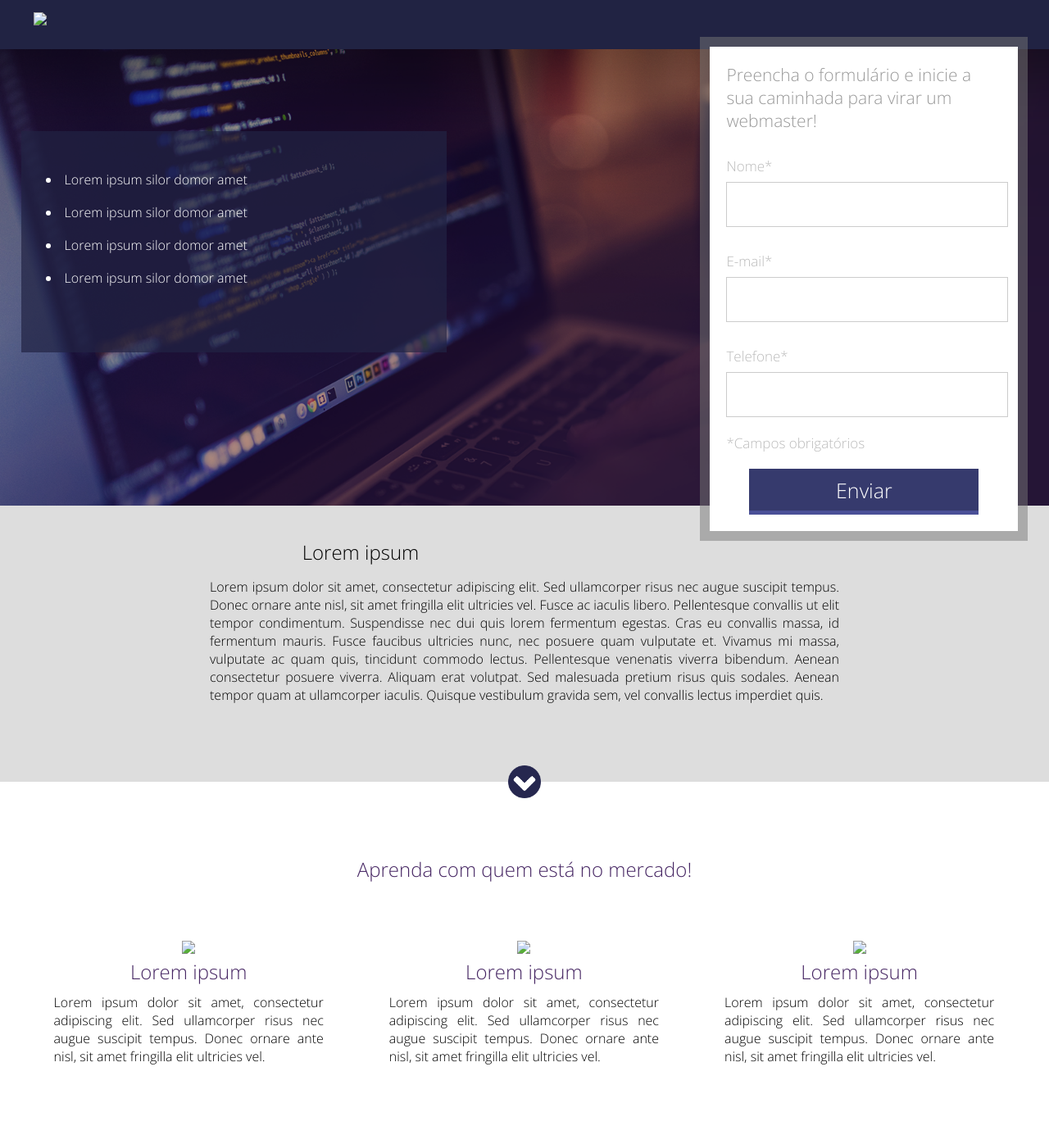
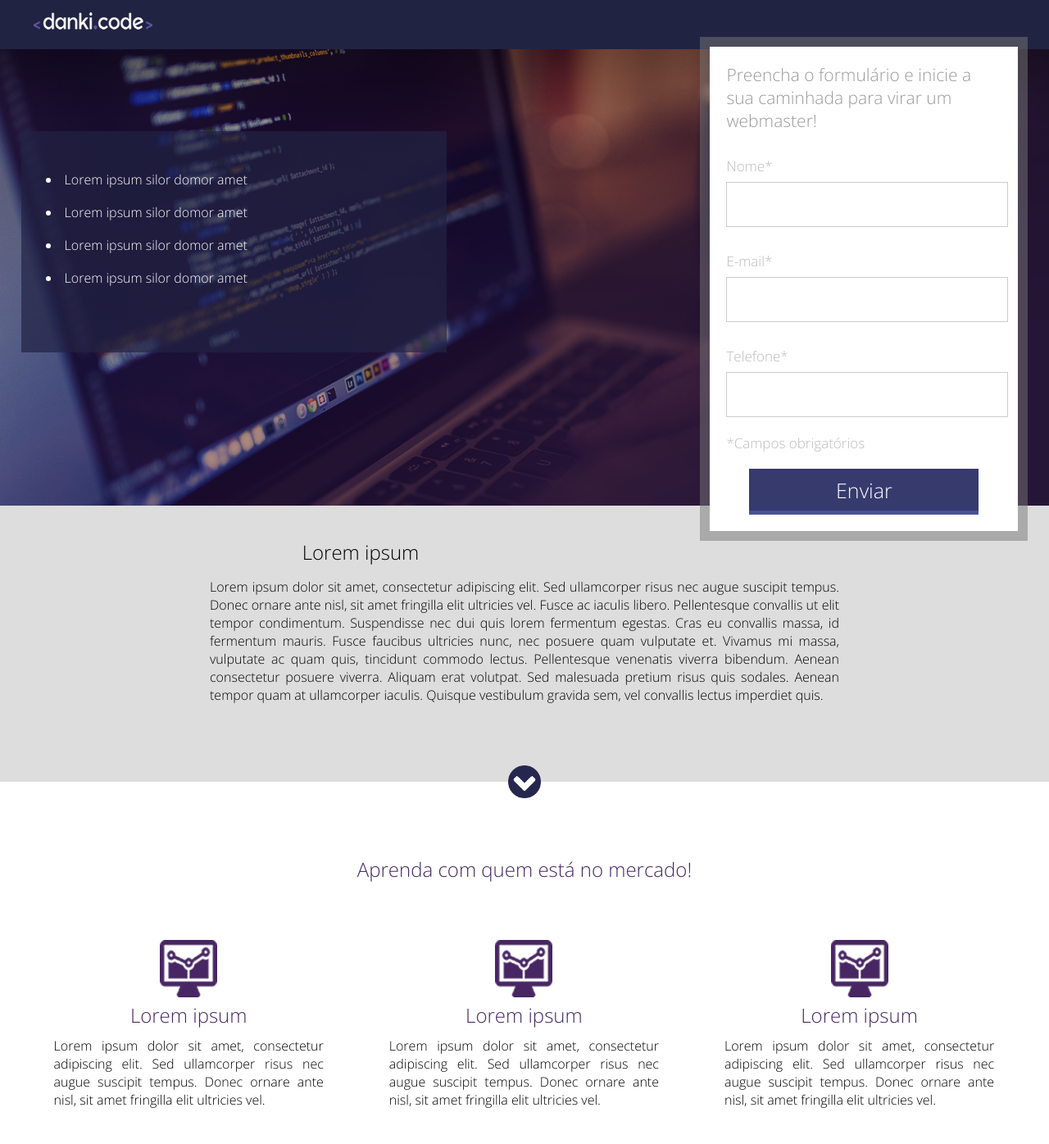
Before and after one commit to JoaoCriminacio/Projeto-Danki-Code-01, a plain HTML site: page index.html in a window 1280 px wide. Shown: the top 1396 px of the page at 82% size. Drawn offline with Linux system fonts and the light colour scheme; files that its build step writes are made by us from their sources; files whose address does not match are found by name.

Commit message:
Update index.html

```diff
--- a/index.html
+++ b/index.html
@@ -5,14 +5,14 @@
 	<meta charset="utf-8">
 	<meta name="vieport" content="width=device-width,initial-scale=1.0,maximum-scale=1.0">
 	<title>Projeto 01</title>
-	<link rel="stylesheet" type="text/css" href="css/style.css">
+	<link rel="stylesheet" type="text/css" href="Projeto_01/css/style.css">
 </head>
 <body>
 
 	<div class="header">
 
 		<div class="center">
-			<img src="images/logo.png"/>
+			<img src="Projeto_01/images/logo.png"/>
 		</div> <!--center-->
 
 	</div> <!--header-->
@@ -90,7 +90,7 @@
 		<div class="container-section">
 			<div class="container-single">
 
-				<div><img src="images/icon.png"/></div>
+				<div><img src="Projeto_01/images/icon.png"/></div>
 
 					<div class="text-container-single">
 						<h2>Lorem ipsum</h2>
@@ -101,7 +101,7 @@
 
 			<div class="container-single">
 
-				<div><img src="images/icon.png"/></div>
+				<div><img src="Projeto_01/images/icon.png"/></div>
 
 					<div class="text-container-single">
 						<h2>Lorem ipsum</h2>
@@ -112,7 +112,7 @@
 
 			<div class="container-single">
 
-				<div><img src="images/icon.png"/></div>
+				<div><img src="Projeto_01/images/icon.png"/></div>
 
 					<div class="text-container-single">
 						<h2>Lorem ipsum</h2>
```
